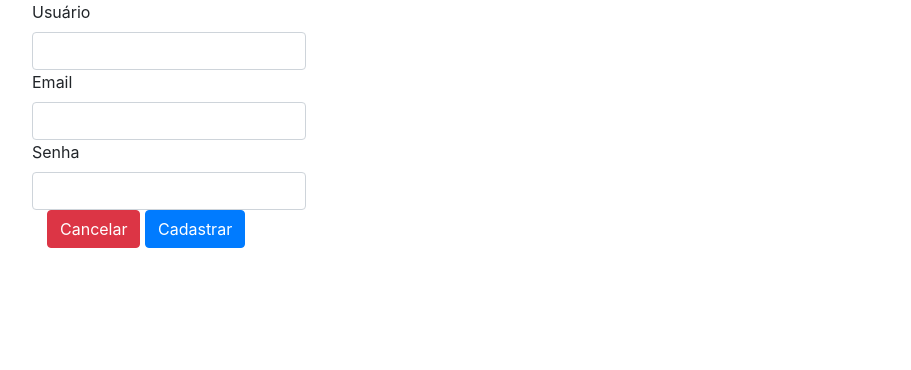
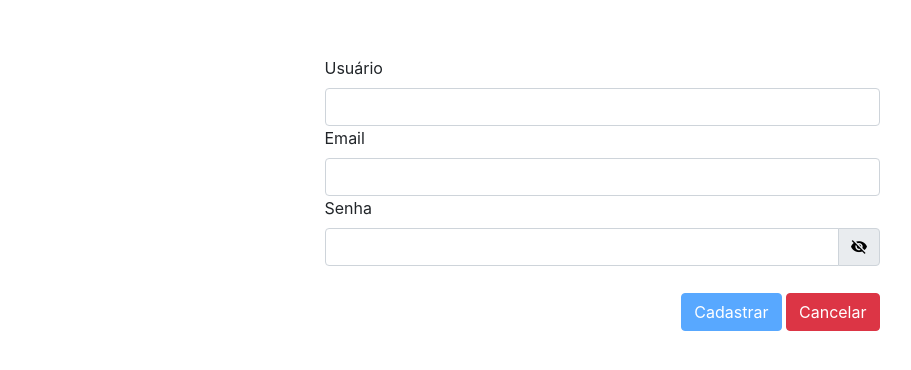
Before and after one commit to leandrotf95/clone-stake-toys-front, a website: page src/index.html at #!/cadastro-usuario in a window 1280 px wide. Shown: the whole page, without its empty margins (38-949 px from the left). Drawn offline with nearby package versions, Linux system fonts and the light colour scheme; some packages are replaced by stand-ins of ours.

Commit message:
cadastro usuario

```diff
--- a/src/js/controllers/cst-cadastro-usuario-controller.js
+++ b/src/js/controllers/cst-cadastro-usuario-controller.js
@@ -16,6 +16,7 @@ angular
 
         //funções públicas:
         vm.revelarOcultarSenha = revelarOcultarSenha;
+        vm.cadastrarUsuario = cadastrarUsuario;
 
         //variáveis públicas:
         vm.novoUsuario = {};
@@ -26,8 +27,18 @@ angular
 
         //definição das funções:
 
-        function revelarOcultarSenha(senha) {
+        function revelarOcultarSenha() {
             vm.typeInputPassword = (vm.typeInputPassword === "password") ? "text" : "password";
         }
 
+        function cadastrarUsuario(novoUsuario) {
+            factoryResources.cadastrarNovoUsuario(novoUsuario)
+                .then(function() {
+
+                })
+                .catch(function() {
+
+                });
+        }
+
     }
--- a/src/views/cst-cadastro-usuario-tpl.html
+++ b/src/views/cst-cadastro-usuario-tpl.html
@@ -1,18 +1,24 @@
 <div class="container" ng-controller="CstCadastroUsuarioController as vm">
-    <div class="row">
-        <form>
+    <div style="width: 50%; margin: 5% auto 0 auto;">
+        <form name="cadastroNovoUsuario" novalidate style="margin-bottom: 5%;">
             <label for="usuario">Usuário</label>
-            <input type="text" class="form-control" id="usuario">
+            <input type="text" class="form-control" id="usuario" ng-model="vm.novoUsuario.nomeUsuario" ng-required="true">
             <label for="email">Email</label>
-            <input type="text" class="form-control" id="email">
+            <input type="text" class="form-control" id="email" ng-model="vm.novoUsuario.email" ng-required="true">
             <label for="senha">Senha</label>
-            <input type="{{vm.typeInputPassword}}" class="form-control" id="senha">
+            <div class="input-group">
+                <input type="{{vm.typeInputPassword}}" class="form-control" id="senha" ng-model="vm.novoUsuario.senha" ng-required="true">
+                <div class="input-group-append">
+                    <button class="btn btn-outline-default input-group-text" ng-click="vm.revelarOcultarSenha()">
+                        <img src="../img/hidden.png" alt="" ng-show="vm.typeInputPassword === 'password'">
+                        <img src="../img/eye.png" alt="" ng-show="vm.typeInputPassword === 'text'">
+                    </button>
+                </div>
+            </div>
         </form>
-    </div>
-    <div class="row">
-        <div class="col-md-12">
-            <button class="btn btn-danger">Cancelar</button>
-            <button class="btn btn-primary">Cadastrar</button>
+        <div style="float: right;">
+            <button class="btn btn-primary" ng-click="vm.cadastrarUsuario(vm.novoUsuario)" ng-disabled="cadastroNovoUsuario.$invalid">Cadastrar</button>
+            <a href="#!/login" class="btn btn-danger">Cancelar</a>
         </div>
     </div>
 </div>
```
Also changed, not shown: src/views/cst-login-tpl.html (+1 -1 lines).
